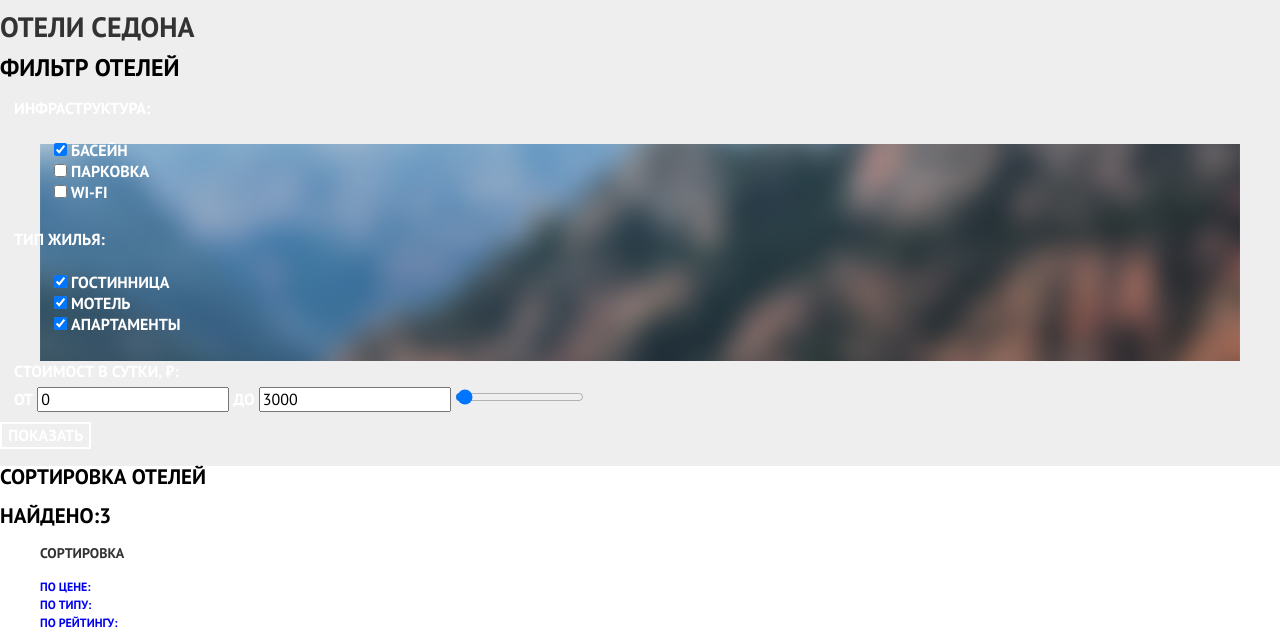
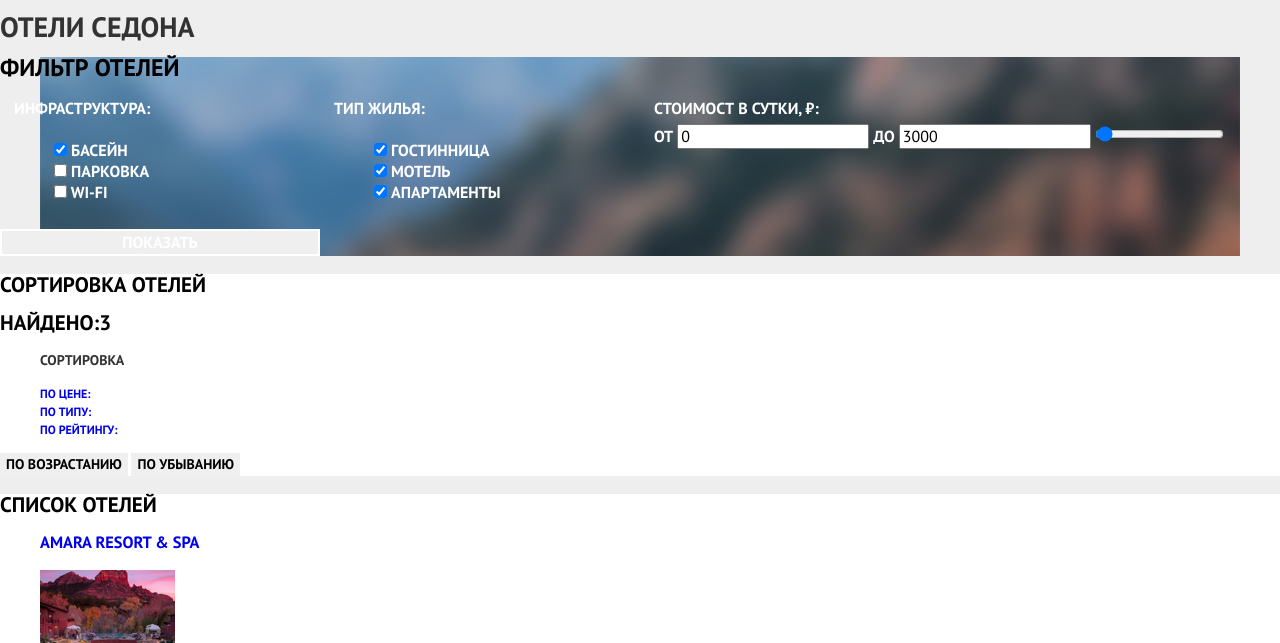
Before and after one commit to Juli-JO/1705933-sedona-31, a plain HTML site: page catalog.html in a window 1280 px wide. Shown: the part 133-776 px from the top of the page. Drawn offline with Linux system fonts and the light colour scheme.

Commit message:
Сетка на гридах для внутренней страницы
Отели на флексе сделаю.

```diff
--- a/css/style.css
+++ b/css/style.css
@@ -5,9 +5,11 @@
   --basic-dark: #EEEEEE;
   --basic-grey: #F2F2F2;
   --basic-extra-grey: #666666;
+  --basic-grey-1: #E5E5E5;
   --basic-blue: #81B3D2;
   --basic-white: #ffffff;
   --special:#766357;
+
 
 }
 /* Global */
@@ -190,7 +192,10 @@ color: var(--basic-white);
 font-size: 16px;
 line-height: 21px;
 }
-
+.filteres-form {
+display: grid;
+grid-template-columns: 1fr 1fr 2fr;
+}
 .fieldset-filters {
  border: 0;
 }
@@ -202,11 +207,12 @@ line-height: 21px;
 
 .list-filters {
 list-style: none;
+
 }
 
 /* Catalog results */
 .results {
- background-color: var(--basic-white);
+background-color: var(--basic-white);
 }
 .show-button {
 text-transform: uppercase;
@@ -225,8 +231,9 @@ background-color: var(--basic-white);
 }
 
 .hotel-list {
-list-style: none;
+ list-style: none;
 }
+
 .link-about {
 text-transform: uppercase;
 background-color: var(--basic-blue);
```
